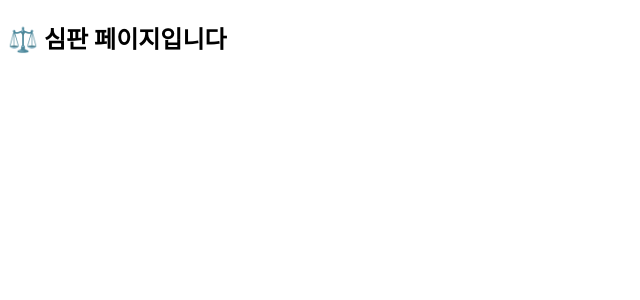
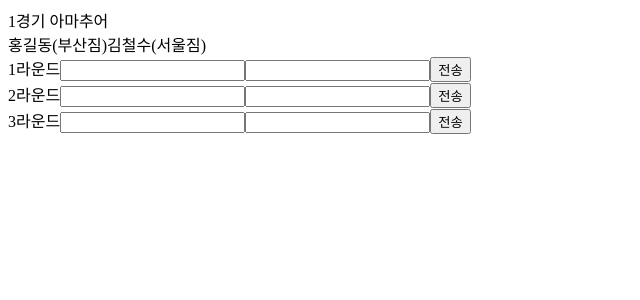
Before and after one commit to LeeSomgyul/mma-scoring-project, a React (Vite) app in the folder frontend/: page /judge in a window 1280 px wide. Shown: the top 300 px of the page, without its empty margins (0-640 px from the left). Built offline with nearby package versions, Linux system fonts and the light colour scheme.

Commit message:
심판->본부석 점수 전송 기능

```diff
--- a/frontend/src/pages/Adminpage.tsx
+++ b/frontend/src/pages/Adminpage.tsx
@@ -1,5 +1,7 @@
 import React, {useEffect, useState} from "react";
 import axios from "axios";
+import SockJS from "sockjs-client";
+import { Client } from "@stomp/stompjs";
 
 interface Match {
     id: number;
@@ -29,6 +31,40 @@ const Adminpage: React.FC = () => {
         .catch((error) => {
             console.log("❌ 경기 목록 불러오기 실패:", error);
         });
+
+        //✅ WebSocket 연결
+        const socket = new SockJS("/ws");
+        const stompClient = new Client({
+            webSocketFactory: () => socket,
+            reconnectDelay: 5000,
+            onConnect: () => {
+                console.log("✅ 본부석 WebSocket 연결 완료");
+
+                //🔴 서버에서 점수 받기
+                stompClient.subscribe("/topic/messages", (message) => {
+                    try{
+                        const parsed = JSON.parse(message.body);
+                        console.log("📩 본부석이 받은 점수 메시지:", parsed);
+                    }catch(e){
+                        console.error("❌ 메시지 json 변경 실패:", e);
+                    }
+                });
+            },
+
+            onStompError: (frame) => {
+                console.error("❌ STOMP 에러:", frame.headers["message"]);
+            },
+
+            onWebSocketError: (event) => {
+                console.error("❌ WebSocket 에러:", event);
+            }
+        });
+
+        stompClient.activate();
+
+        return () => {
+            stompClient.deactivate();
+        };
     }, []);
 
     //✅ 다음 경기로 전환
--- a/frontend/src/pages/JudgePage.tsx
+++ b/frontend/src/pages/JudgePage.tsx
@@ -1,8 +1,26 @@
-import React, { useEffect } from "react";
+import React, { useEffect, useState } from "react";
 import SockJS from "sockjs-client";
 import { Client } from "@stomp/stompjs";
 
 const JudgePage: React.FC = () => {
+
+   //✅ test용 데이터터
+   const matchInfo = {
+    matchNumber: 1,
+    division: "아마추어",
+    roundCount: 3,
+    redName: "홍길동",
+    redGym: "부산짐",
+    blueName: "김철수",
+    blueGym: "서울짐",
+  }
+
+  const [stompClient, setStompClient] = useState<Client | null>(null);
+  const [scores, setScores] = useState(Array.from({length: matchInfo.roundCount}, () => ({ red: "", blue: "" })));
+  const [submitted, setSubmitted] = useState(Array.from({length: matchInfo.roundCount}, () => false));
+
+
+  //✅ WebSocket 연결결
   useEffect(() => {
     const socket = new SockJS("/ws");
 
@@ -13,15 +31,16 @@ const JudgePage: React.FC = () => {
       onConnect: () => {
         console.log("✅ STOMP 연결 성공");
 
-        // 메시지 수신
         stompClient.subscribe("/topic/messages", (message) => {
           console.log("📩 서버로부터 메시지:", message.body);
         });
 
-        // 메시지 전송
+        //🔴 서버에게 점수 보내기기
         stompClient.publish({
           destination: "/app/send",
-          body: "👋 심판이 서버에게 인사합니다!",
+          body: JSON.stringify({
+            test: "👋 심판이 서버에게 인사합니다!"
+          }),
         });
       },
 
@@ -39,15 +58,89 @@ const JudgePage: React.FC = () => {
     });
 
     stompClient.activate();
+    setStompClient(stompClient);
 
     return () => {
       stompClient.deactivate();
     };
   }, []);
 
+  //✅ 점수 입력 시 상태 반영하는 함수
+  const handleScoreChange = (
+    roundIndex: number,
+    color: "red" | "blue",
+    value: string
+  ) => {
+    if (!/^\d*$/.test(value)) {
+      alert("숫자만 입력해주세요!");
+      return;
+    }
+
+    const newScores = [...scores];
+    newScores[roundIndex][color] = value;
+    setScores(newScores);
+  };
+
+  //✅ 점수 전송 버튼 함수
+  const handleSubmit = (roundIndex: number) => {
+    const { red, blue } = scores[roundIndex];
+
+    if(red === "" || blue === ""){
+      alert("점수를 모두 입력해주세요!");
+      return;
+    }
+
+    //🔴 라운드 및 심판별 선수 점수 전송 객체
+    const result = {
+      round: roundIndex + 1,
+      redScore: red,
+      blueScore: blue,
+      judgeId: "judge1"//🔥🔥🔥 나중에 실제 ID로 바꾸기
+    };
+
+    if(stompClient && stompClient.connected){
+      stompClient.publish({
+        destination: "/app/send",
+        body: JSON.stringify(result),
+      });
+
+      console.log(`📤 ${roundIndex + 1}라운드 점수 전송:`, result);
+
+      const newSubmitted = [...submitted];
+      newSubmitted[roundIndex] = true;
+      setSubmitted(newSubmitted);
+    }else{
+      alert("❌ 서버와 연결되지 않았습니다.");
+    }
+  };
+
   return (
     <div>
-      <h2>⚖️ 심판 페이지입니다</h2>
+      <div>{matchInfo.matchNumber}경기 {matchInfo.division}</div>
+      <div>
+        <span>{matchInfo.redName}({matchInfo.redGym})</span>
+        <span>{matchInfo.blueName}({matchInfo.blueGym})</span>
+      </div>
+      <div>
+        {Array.from({length: matchInfo.roundCount}, (_, i) => (
+          <div key={i}>
+            <span>{i+1}라운드</span>
+            <input
+              type="number"
+              value={scores[i].red}
+              onChange={(e) => handleScoreChange(i, "red", e.target.value)}
+            />
+            <input
+              type="number"
+              value={scores[i].blue}
+              onChange={(e) => handleScoreChange(i, "blue", e.target.value)}
+            />
+            <button onClick={() => handleSubmit(i)}>
+              {submitted[i] ? "수정" : "전송"}
+            </button>
+          </div>
+        ))}
+      </div>
     </div>
   );
 };
```
Also changed, not shown: 1 other file (tests, documents, lock files or other folders).
